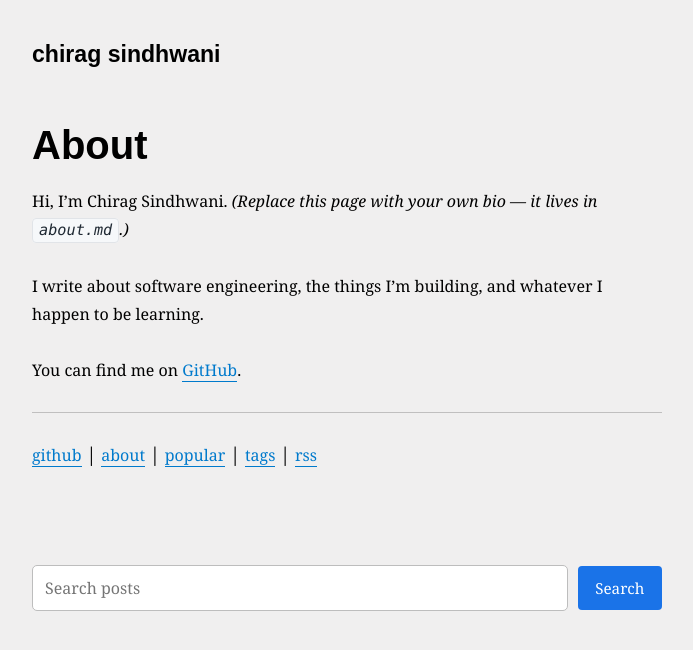
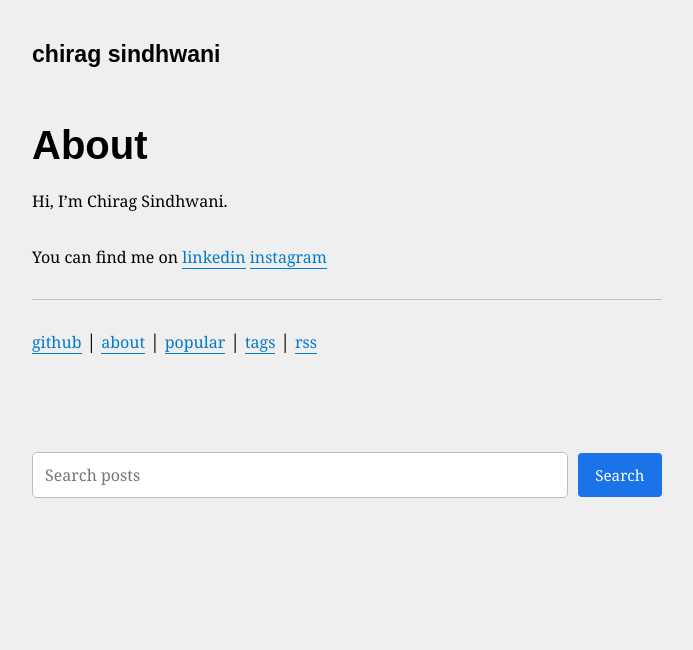
Before and after one commit to chirag1701/chirag1701.github.io, a Jekyll site: the page built from about.md, in a window 1280 px wide. Shown: the top 650 px of the page, without its empty margins (293-986 px from the left). Built offline with Jekyll 4.4.1, drawn with Linux system fonts in a browser that asks for light colours.

Commit message:
Update about.md (via Pages CMS)

```diff
--- a/about.md
+++ b/about.md
@@ -3,9 +3,6 @@ layout: page
 title: About
 permalink: /about/
 ---
+Hi, I'm Chirag Sindhwani.
 
-Hi, I'm Chirag Sindhwani. *(Replace this page with your own bio — it lives in `about.md`.)*
-
-I write about software engineering, the things I'm building, and whatever I happen to be learning.
-
-You can find me on [GitHub](https://github.com/chirag1701).
+You can find me on [linkedin](https://github.com/chirag1701) [instagram](https://instagram.com/chirag_9.34)
```
